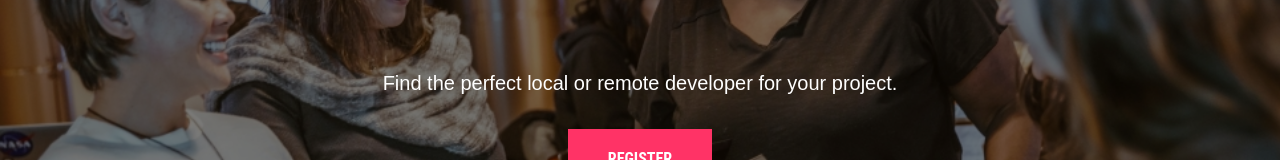
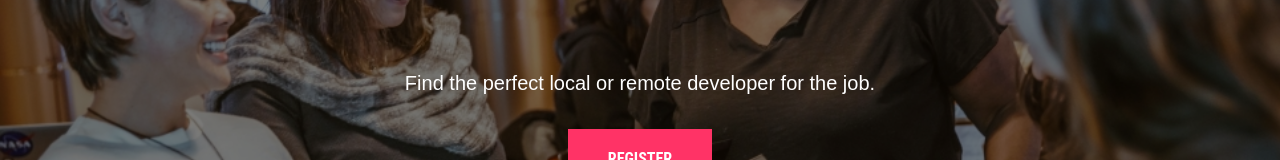
Before and after one commit to chingu-voyages/v21-geckos-team-02, a React (Create React App) app: page / in a window 1280 px wide. Shown: the part 273-433 px from the top of the page. Built offline with nearby package versions, Linux system fonts and the light colour scheme; no server answers.

Commit message:
Fixed another typo.

```diff
--- a/src/components/LandingPage/components/ProductHero.js
+++ b/src/components/LandingPage/components/ProductHero.js
@@ -47,7 +47,7 @@ function ProductHero(props) {
         variant="h5"
         className={classes.h5}
       >
-        Find the perfect local or remote developer for your project.
+        Find the perfect local or remote developer for the job.
       </Typography>
       <Button
         color="secondary"
```
